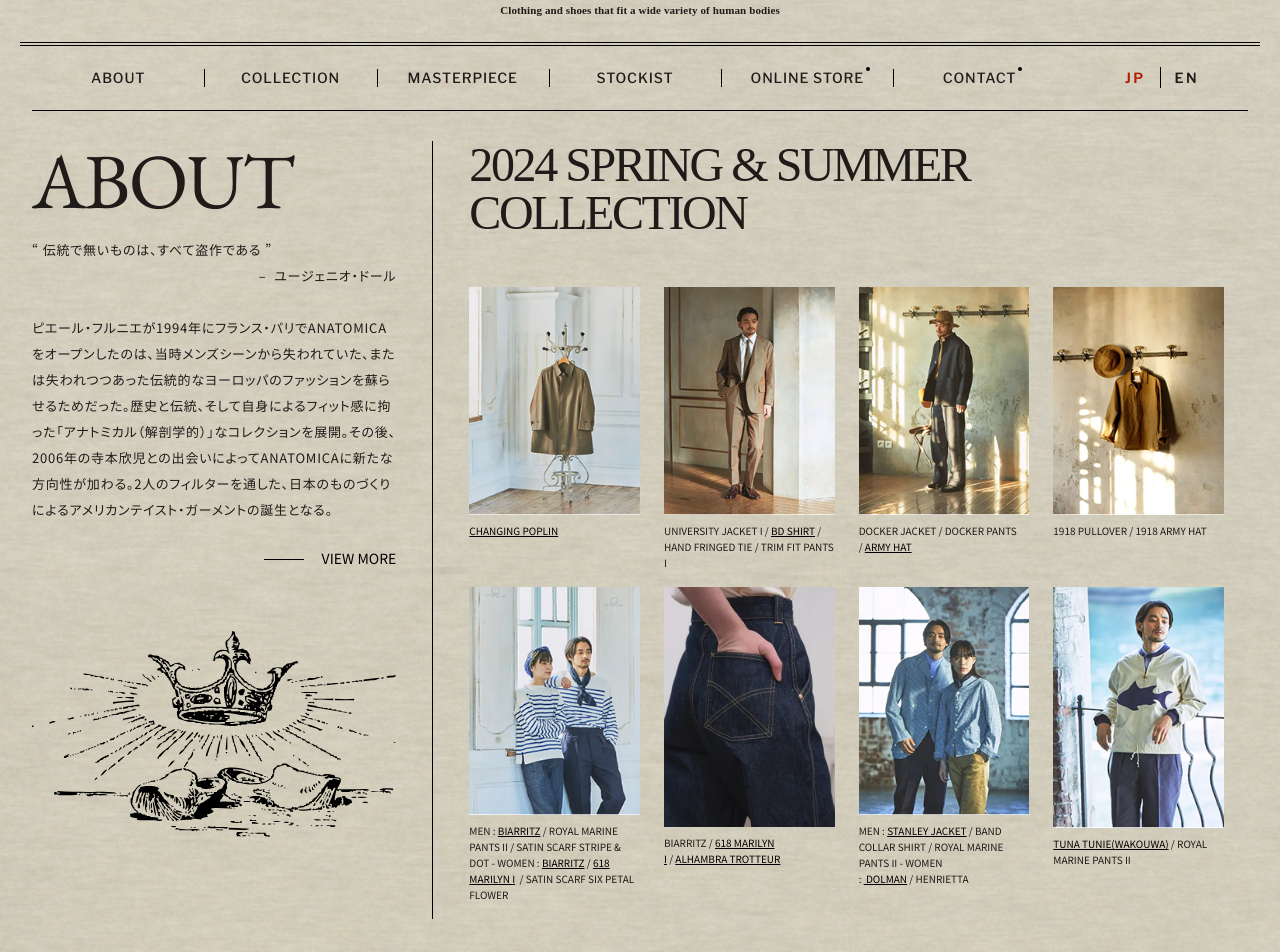
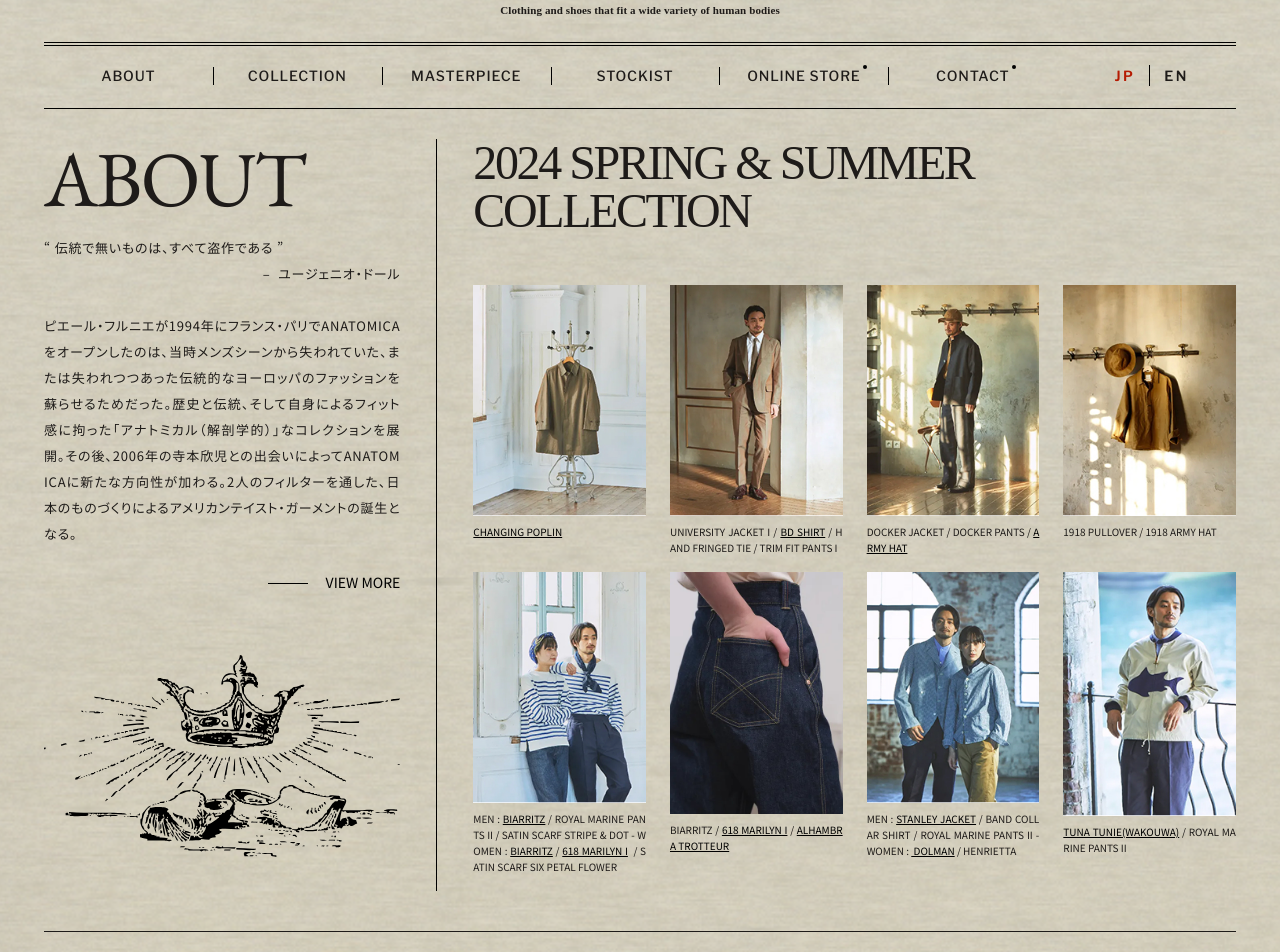
Before and after one commit to bestlife-maeda1977-source/kadai-002, a website built with Vite: page index.html in a window 1280 px wide. Shown: the part 120-1072 px from the top of the page. Built offline with nearby package versions, Linux system fonts and the light colour scheme; files whose address does not match are found by name.

Commit message:
ファーストビューfix（途中）

```diff
--- a/index.html
+++ b/index.html
@@ -72,7 +72,7 @@
       </header>
 
       <main>
-        <section class="container-xl container-about mb-3 pb-lg-5">
+        <section class="container-xl container-about">
           <div class="row">
             <div
               class="col-12 col-lg-4 gx-0 gx-lg-4 mb-4 mb-lg-0 pb-5 pb-lg-0 details"
@@ -295,6 +295,11 @@
                 </ul>
               </div>
             </div>
+            <div class="row hr-adjust d-none d-lg-block">
+              <div class="col pt-4">
+                <hr />
+              </div>
+            </div>
           </div>
         </section>
 
--- a/src/scss/_custom.scss
+++ b/src/scss/_custom.scss
@@ -14,3 +14,5 @@ $container-max-widths: (
   xl: 100%,
   xxl: 1380px,
 );
+
+$hr-opacity: 1;
--- a/src/scss/components/_header.scss
+++ b/src/scss/components/_header.scss
@@ -68,9 +68,10 @@
   }
 
   nav {
+    > ul {
       position: relative;
       border-top: 1px solid #000;
-    padding-top: 2px;
+      padding: 2px 0 0;
 
       &::before {
         position: absolute;
@@ -81,9 +82,9 @@
         height: 1px;
         background-color: #000;
       }
+    }
 
     ul {
-      // border-top: 1px solid #000;
       list-style-type: none;
       margin: 0;
       padding: 0;
@@ -162,6 +163,7 @@
         line-height: 1;
         letter-spacing: 0.06em;
         text-decoration: none;
+        white-space: nowrap;
 
         @include media-breakpoint-up(sm) {
           font-size: 12px;
--- a/src/scss/components/_home.scss
+++ b/src/scss/components/_home.scss
@@ -4,7 +4,6 @@
   @include media-breakpoint-up(lg) {
     display: flex;
     justify-content: space-between;
-    border-bottom: 1px solid $black;
   }
 
   .details {
@@ -115,6 +114,7 @@
 
     @include media-breakpoint-up(lg) {
       border-bottom: none;
+      padding-right: 0 !important;
     }
 
     h3 {
@@ -197,6 +197,16 @@
       }
       &:link {
         text-decoration: underline;
+      }
+    }
+  }
+
+  .hr-adjust {
+    @include media-breakpoint-up(lg) {
+      padding-right: 0 !important;
+
+      .col {
+        padding-right: 0 !important;
       }
     }
   }
--- a/src/scss/styles.scss
+++ b/src/scss/styles.scss
@@ -8,6 +8,9 @@ body {
   font-optical-sizing: auto;
   font-style: normal;
   font-feature-settings: "palt" 1;
+  text-align: justify;
+  text-autospace: ideograph-numeric;
+  word-break: break-all;
   color: #1e1b19;
   background: url(/src/assets/bg-all.png) top center;
   background-size: cover;
@@ -20,6 +23,10 @@ body {
 
   @include media-breakpoint-up(sm) {
     padding: 20px 20px;
+  }
+
+  @include media-breakpoint-up(md) {
+    padding: 32px;
   }
 
   @include media-breakpoint-up(lg) {
```
Lines whose indentation alone changed are shown as unchanged.
